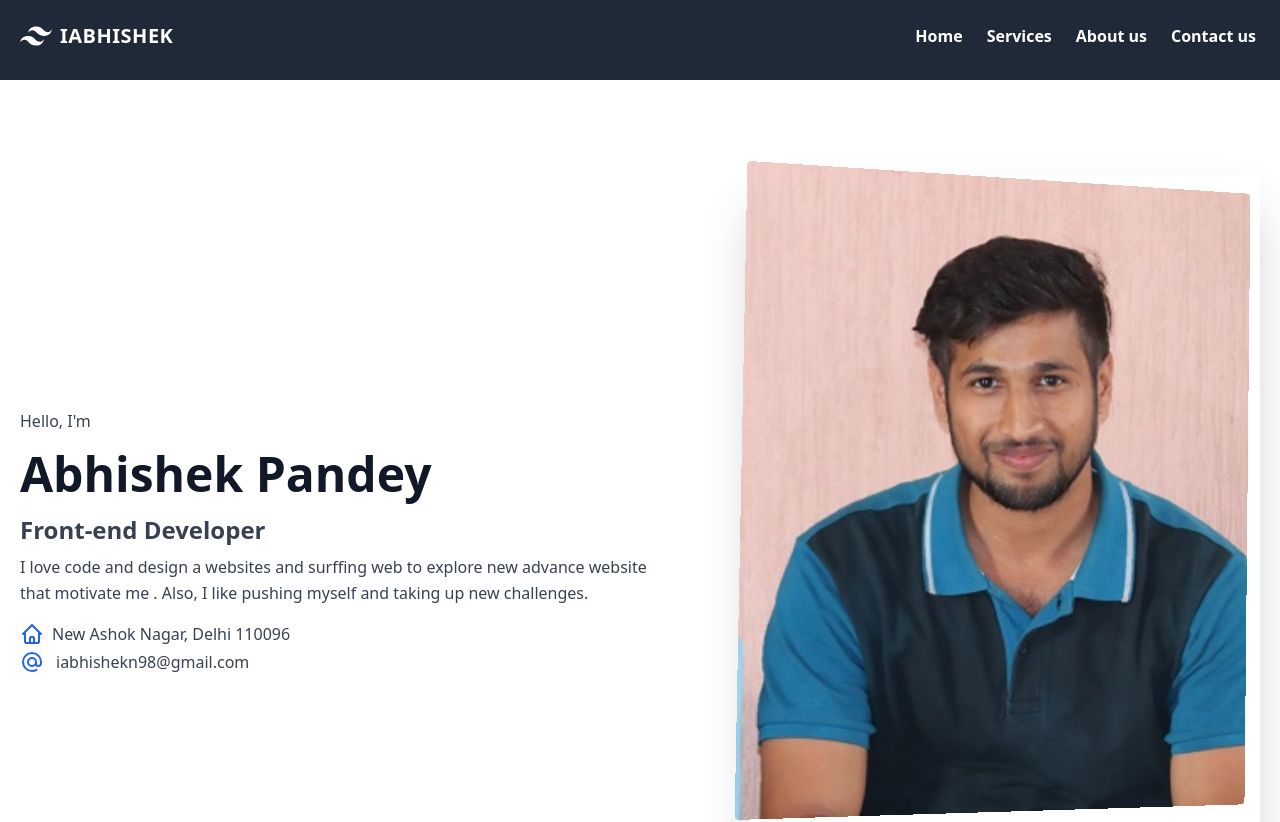
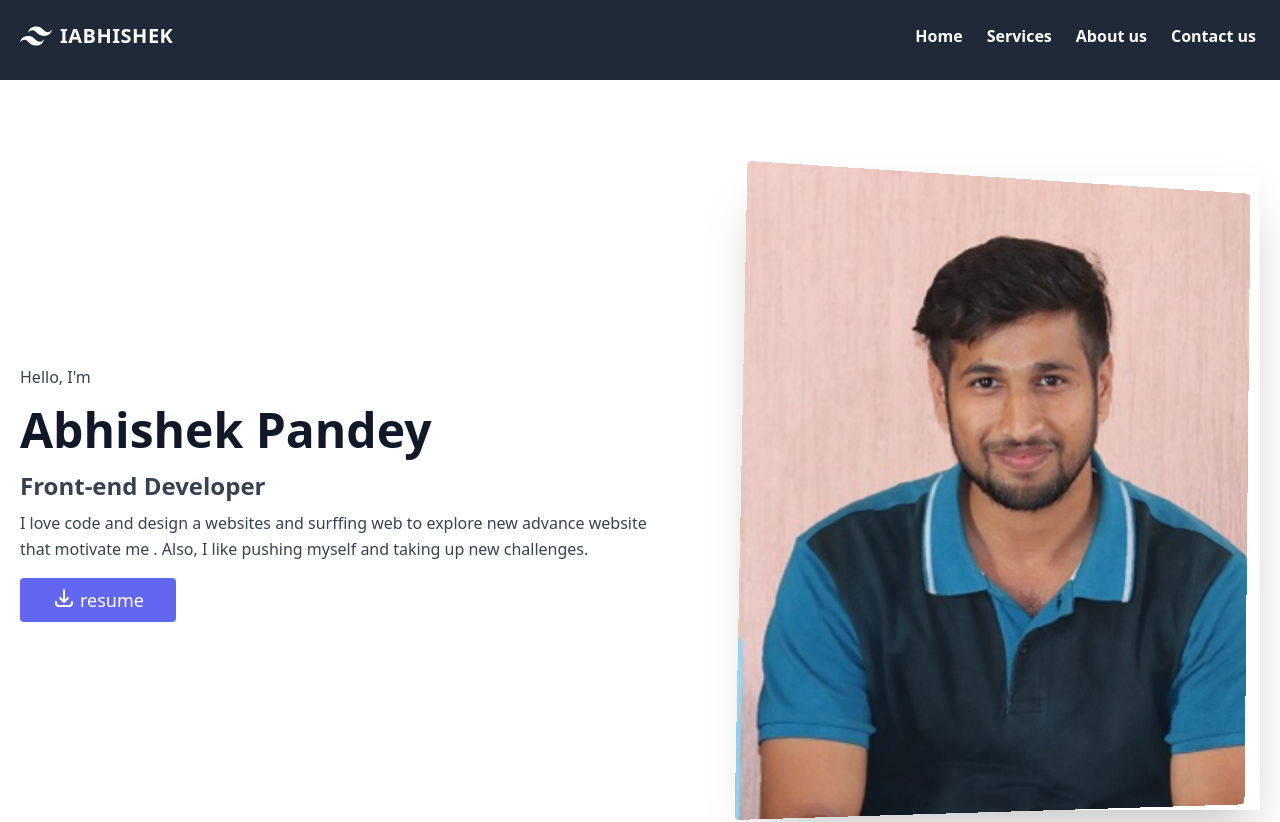
Before and after one commit to abhishekiimt/iabhishek1, a Next.js app: page / in a window 1280 px wide. Shown: the top 822 px of the page. Built offline with nearby package versions, Linux system fonts and the light colour scheme.

Commit message:
remove all modules

```diff
--- a/components/Hero.js
+++ b/components/Hero.js
@@ -15,7 +15,7 @@ const Hero = () => {
             advance website that motivate me . Also, I like pushing myself and
             taking up new challenges.
           </p>
-
+          {/*
           <p className="mb-1 flex justify-center">
             <svg
               xmlns="http://www.w3.org/2000/svg"
@@ -51,7 +51,32 @@ const Hero = () => {
             </svg>
             <span className="pl-3">iabhishekn98@gmail.com</span>
           </p>
-
+          */}
+          <div className="flex justify-center">
+            <button className=" text-white bg-indigo-500 border-0 py-2 px-8 focus:outline-none hover:bg-indigo-600 rounded text-lg">
+              <a
+                href="/iabhi.pdf"
+                download="iabhi"
+                className="flex justify-center"
+              >
+                <svg
+                  xmlns="http://www.w3.org/2000/svg"
+                  class="h-6 w-6"
+                  fill="none"
+                  viewBox="0 0 24 24"
+                  stroke="currentColor"
+                >
+                  <path
+                    stroke-linecap="round"
+                    stroke-linejoin="round"
+                    stroke-width="2"
+                    d="M4 16v1a3 3 0 003 3h10a3 3 0 003-3v-1m-4-4l-4 4m0 0l-4-4m4 4V4"
+                  />
+                </svg>
+                <span className="pl-1">resume</span>
+              </a>
+            </button>
+          </div>
         </div>
         <div className="lg:max-w-lg lg:w-full md:w-1/2 w-5/6 h-full shadow-2xl">
           <img
@@ -65,7 +90,6 @@ const Hero = () => {
             }}
             src="/iabhishek.jpg"
           />
-          <div className="m-4 p-10 bg-gray-800"></div>
         </div>
       </div>
     </section>
```
